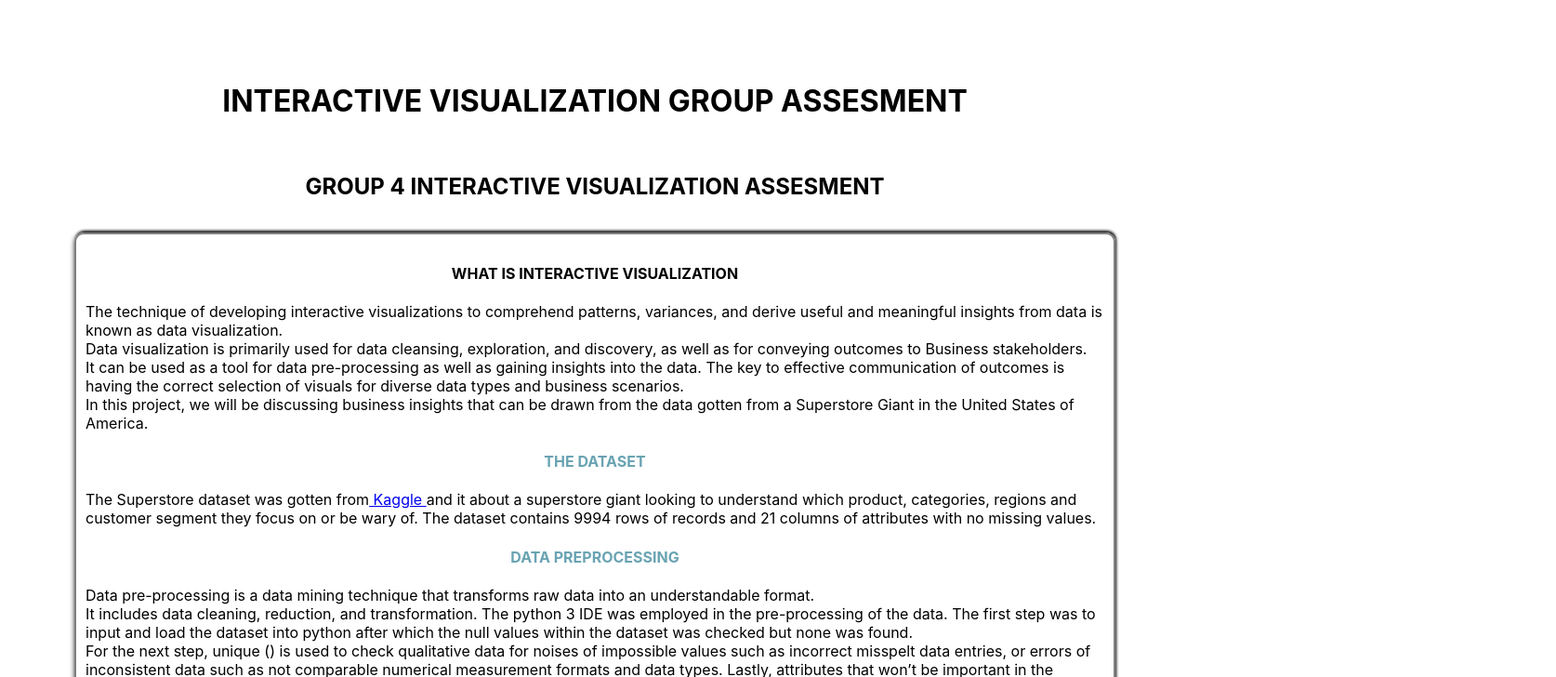
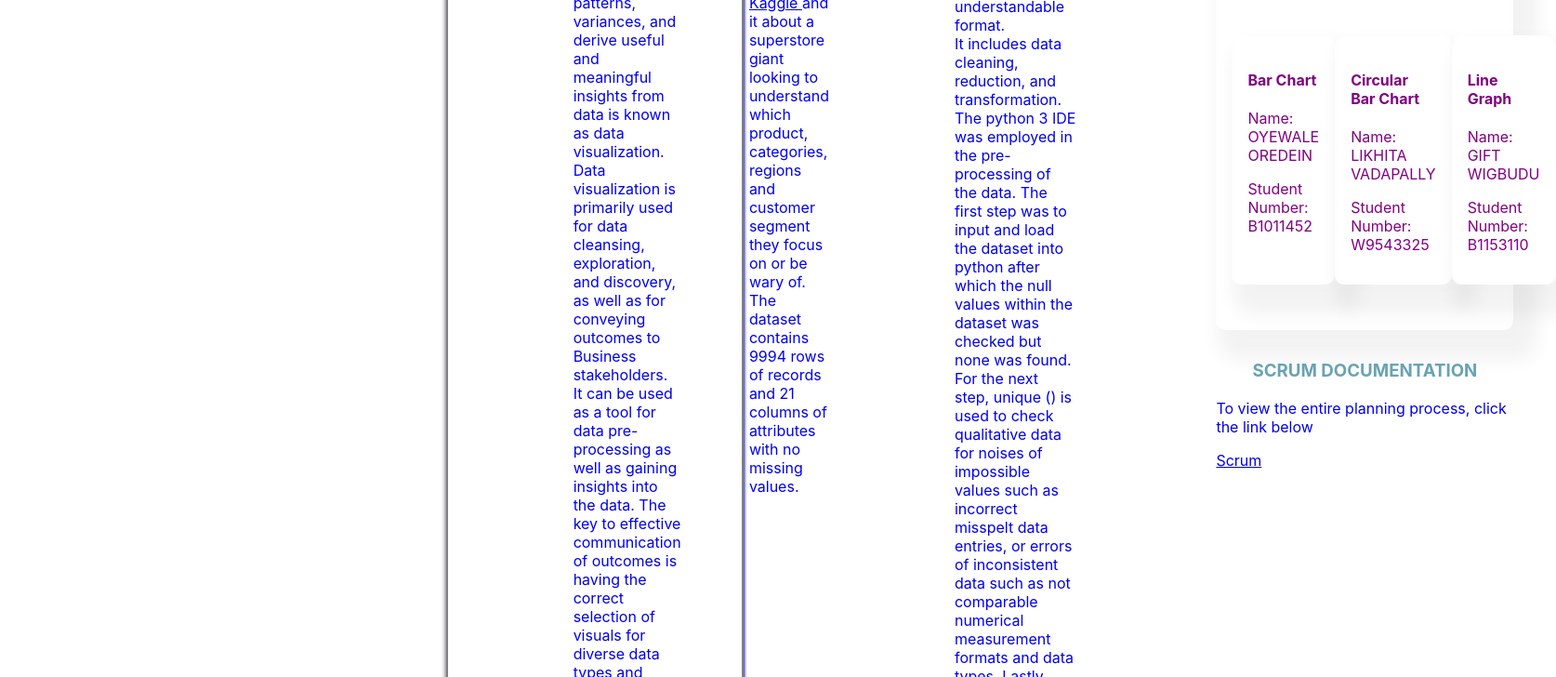
Before and after one commit to Sir-Newton/BBsTeams, a Next.js app in the folder BBsTeams/: page / in a window 1280 px wide. Shown: the top 728 px of the page at 93% size, 1674 px wide, since content can reach past the window. Built offline with nearby package versions, Linux system fonts and the light colour scheme.

Commit message:
Update globals.css

```diff
--- a/BBsTeams/styles/globals.css
+++ b/BBsTeams/styles/globals.css
@@ -47,6 +47,8 @@
 .card {
     flex-wrap: wrap;
     justify-content: space-around;
+}
+.card {
     padding: 10px;
     border: 2px solid #fefefe;
     box-shadow: -1px 2px 5px #fefefe,  1px -2px 3px;
```
